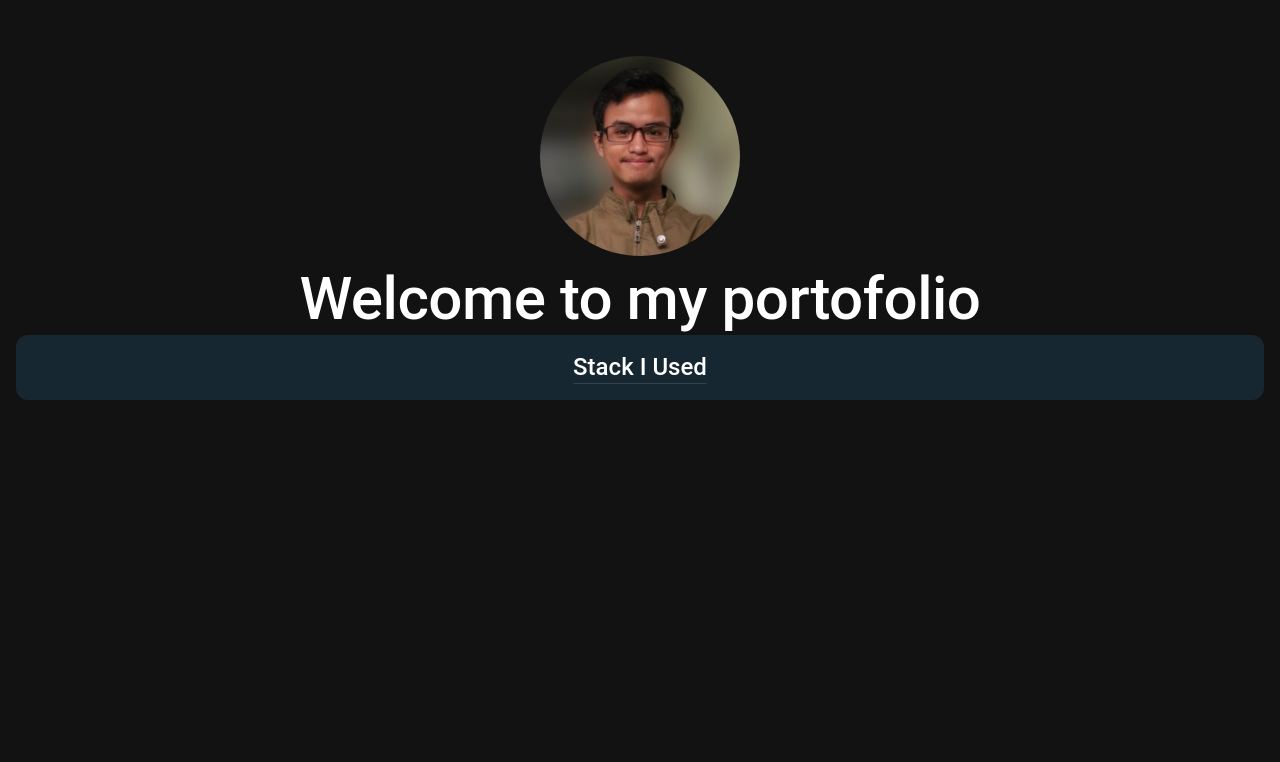
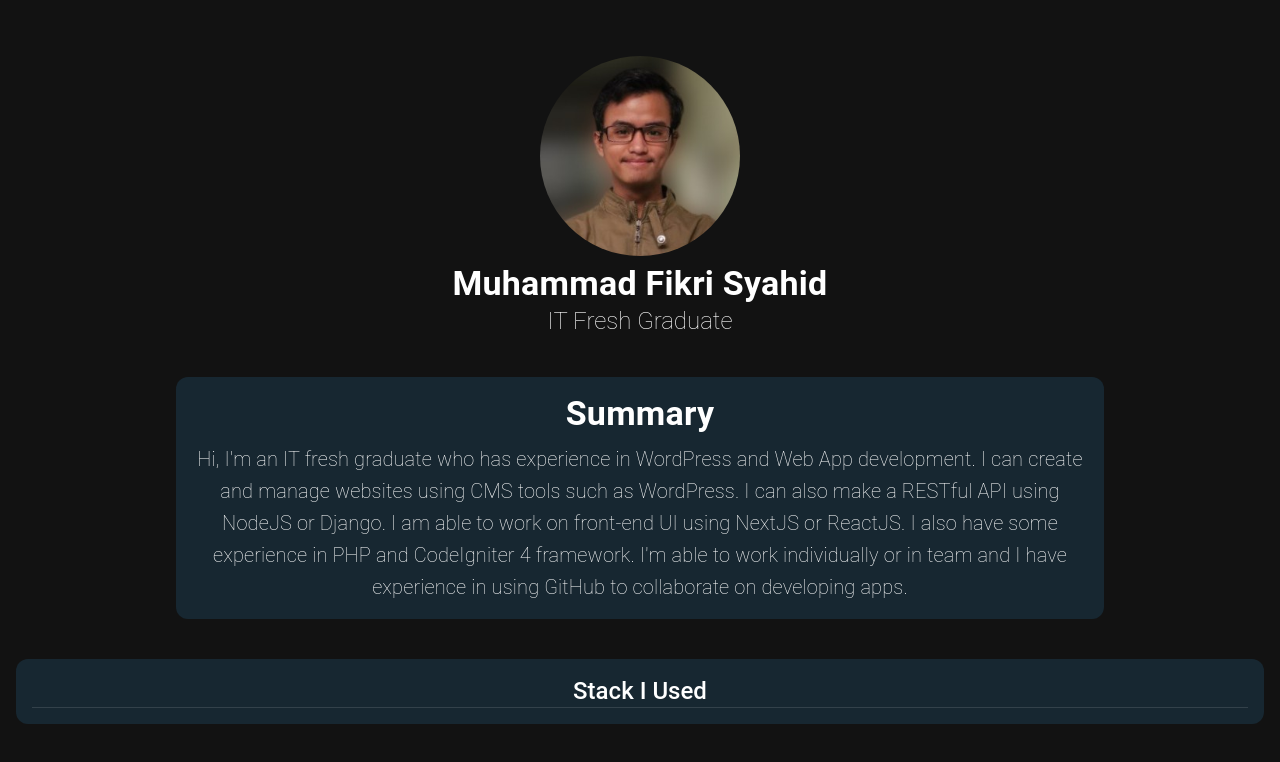
Before and after one commit to fikrisyahid/my-portofolio, a Next.js app: page / in a window 1280 px wide. Shown: the top 762 px of the page. Built offline with nearby package versions, Linux system fonts and the light colour scheme.

Commit message:
modulerize components

```diff
--- /dev/null
+++ b/components/Header.tsx
@@ -0,0 +1,48 @@
+import React from "react";
+import MainCard from "./reusable/MainCard";
+import Typography from '@mui/material/Typography'
+import Item from "./reusable/Item";
+
+export default function Header() {
+  return (
+    <>
+      <Item align="center" hover sx={{ marginTop: 5 }}>
+        <img
+          alt="profile-pict"
+          src="/profil.jpeg"
+          style={{ width: "200px", height: "200px", borderRadius: 100 }}
+        />
+      </Item>
+      <Item align="center">
+        <Typography variant="h4" fontWeight={700}>
+          Muhammad Fikri Syahid
+        </Typography>
+      </Item>
+      <Item align="center" sx={{ marginBottom: 5 }}>
+        <Typography variant="h5" fontWeight={100}>
+          IT Fresh Graduate
+        </Typography>
+      </Item>
+      <Item
+        align="center"
+        sx={{ marginLeft: 20, marginRight: 20, marginBottom: 5 }}
+        hover
+      >
+        <MainCard>
+          <Typography variant="h4" fontWeight={700} textAlign="center" mb={1}>
+            Summary
+          </Typography>
+          <Typography variant="h6" fontWeight={100} textAlign="center">
+            Hi, I'm an IT fresh graduate who has experience in WordPress and Web
+            App development. I can create and manage websites using CMS tools
+            such as WordPress. I can also make a RESTful API using NodeJS or
+            Django. I am able to work on front-end UI using NextJS or ReactJS. I
+            also have some experience in PHP and CodeIgniter 4 framework. I'm
+            able to work individually or in team and I have experience in using
+            GitHub to collaborate on developing apps.
+          </Typography>
+        </MainCard>
+      </Item>
+    </>
+  );
+}
--- a/pages/index.tsx
+++ b/pages/index.tsx
@@ -1,31 +1,21 @@
 import Typography from "@mui/material/Typography";
 import { Divider } from "@mui/material";
-import MainCard from "../components/MainCard";
-import Item from "../components/Item";
-import PageWrapper from "../components/PageWrapper";
+import Item from "../components/reusable/Item";
+import MainCard from "../components/reusable/MainCard";
+import PageWrapper from "../components/reusable/PageWrapper";
+import Header from "../components/Header";
 
 export default function Home() {
   return (
     <PageWrapper title="My Portofolio">
-      <Item align="center" hover sx={{ marginTop: 5 }}>
-        <img
-          alt="profile-pict"
-          src="/profil.jpeg"
-          style={{ width: "200px", height: "200px", borderRadius: 100 }}
-        />
-      </Item>
-      <Item align="center">
-        <Typography variant="h2" fontWeight={500}>
-          Welcome to my portofolio
-        </Typography>
-      </Item>
+      <Header />
       <MainCard>
         <Item align="center">
           <Typography variant="h5" fontWeight={500}>
             Stack I Used
           </Typography>
-          <Divider variant="fullWidth" />
         </Item>
+        <Divider variant="fullWidth" />
       </MainCard>
     </PageWrapper>
   );
```
Also changed, not shown: components/reusable/Item.tsx (renamed from components/Item.tsx), components/reusable/MainCard.tsx (renamed from components/MainCard.tsx), components/reusable/PageWrapper.tsx (renamed from components/PageWrapper.tsx).
